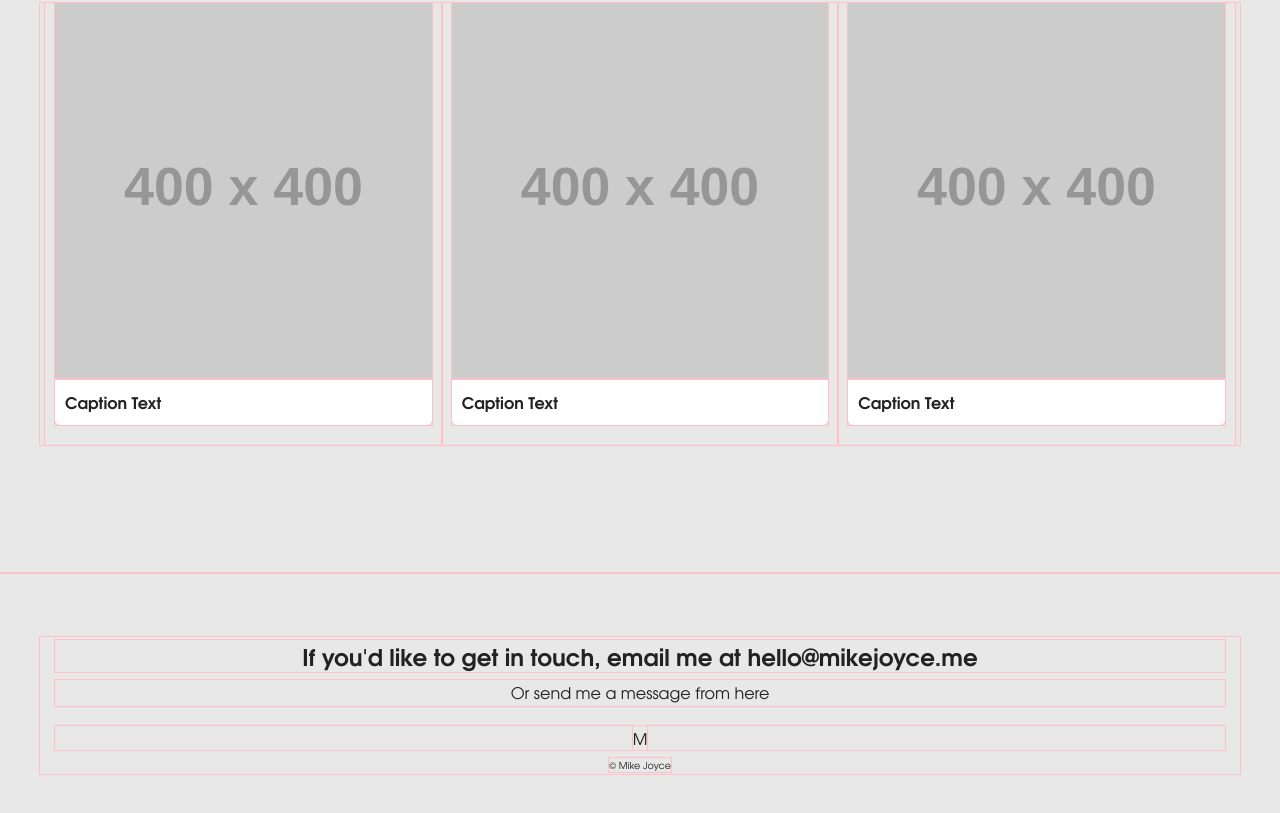
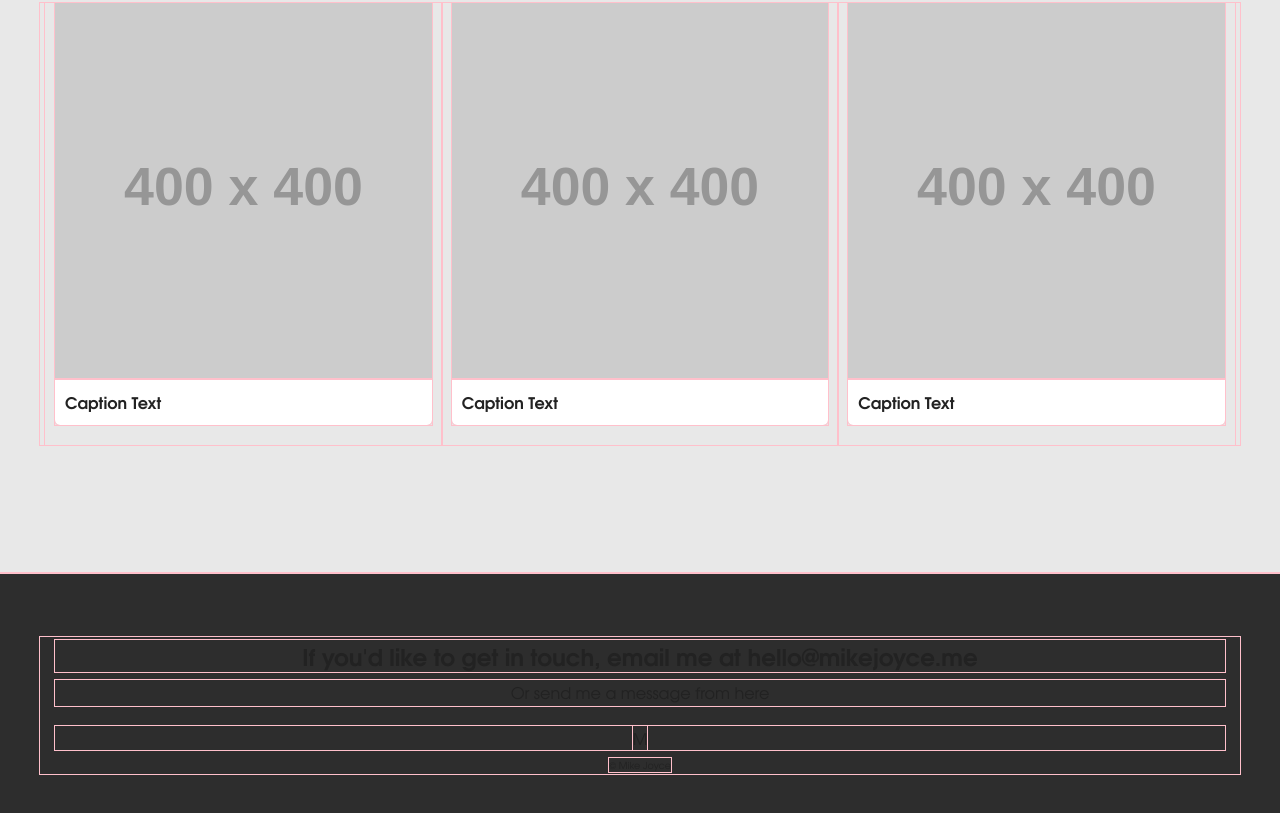
Before and after one commit to mikejoyceio/portfolio-template, a website: page index.html in a window 1280 px wide. Shown: the part 998-1811 px from the top of the page. Drawn offline with Linux system fonts and the light colour scheme; placeholder pictures from the web are drawn by us.

Commit message:
Added background color to footer

```diff
--- a/scss/_custom.scss
+++ b/scss/_custom.scss
@@ -62,6 +62,7 @@ header {
 // Footer
 
 footer {
+	background: #2d2d2d;
 	height: 400px;
 	padding: 5% 0;
 }
```
Also changed, not shown: css/app.css.
